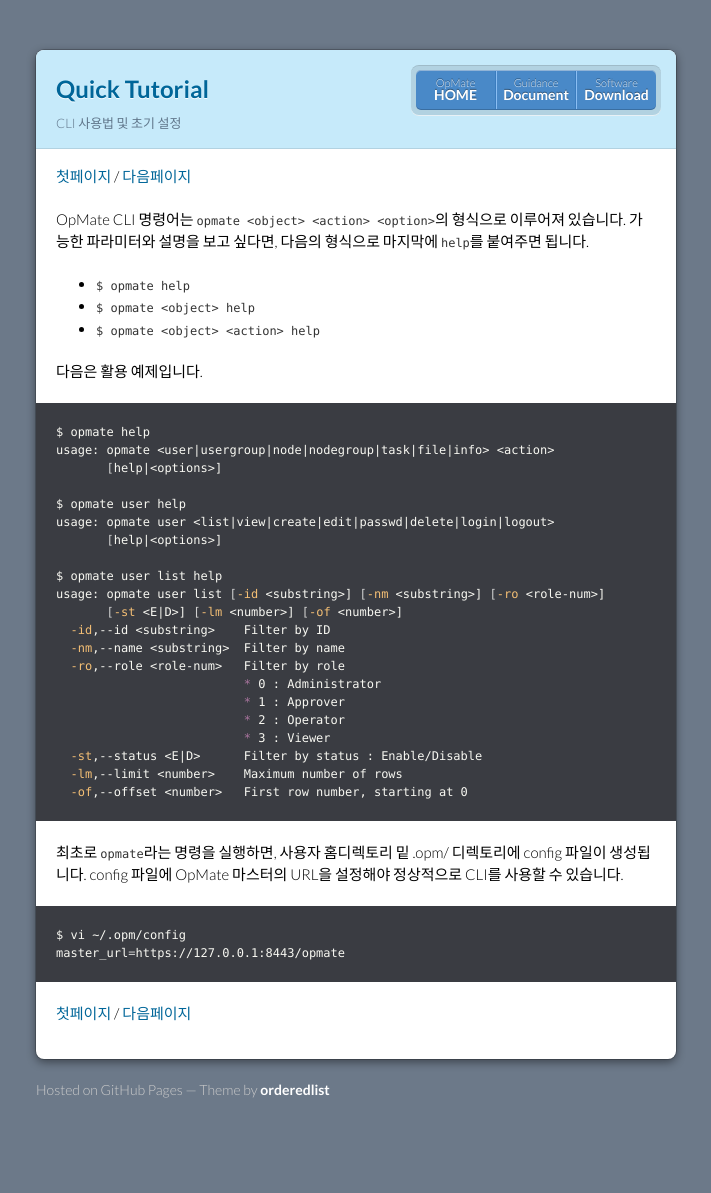
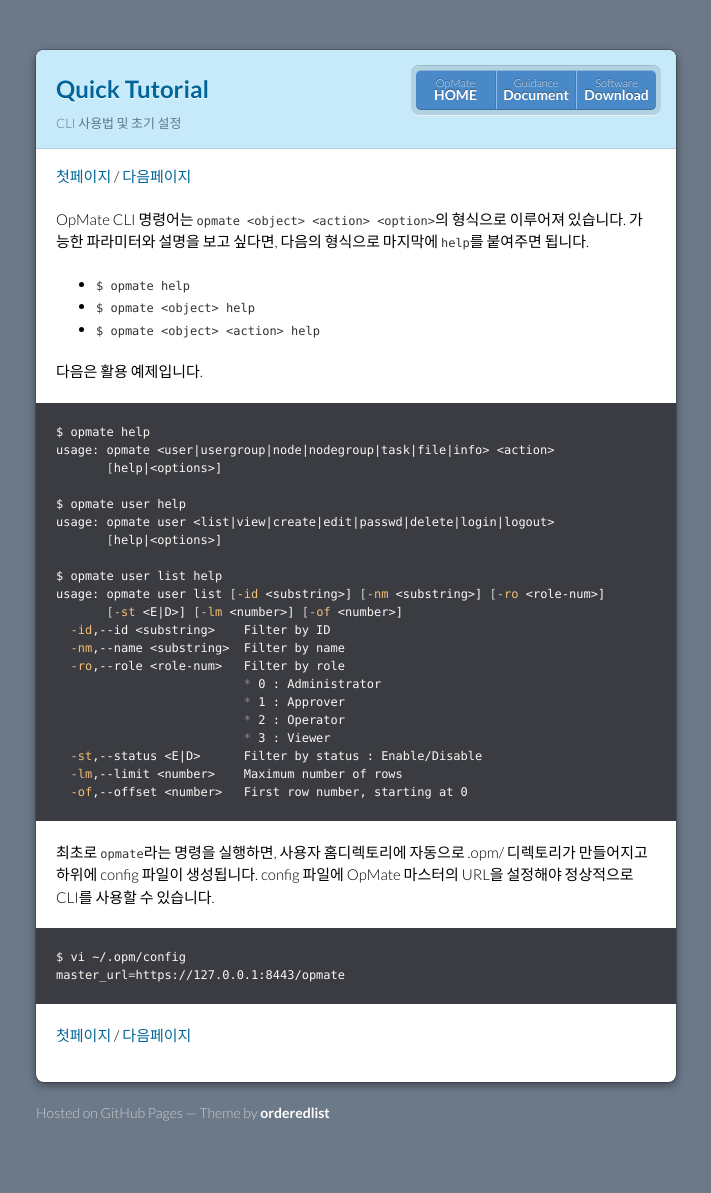
Before and after one commit to opmate/opmate.github.io, a Jekyll site: the page built from document/QuickTutorial1.md, in a window 1280 px wide. Shown: the whole page, without its empty margins (284-995 px from the left). Built offline with Jekyll 4.4.1, drawn with Linux system fonts in a browser that asks for light colours; our own code applies the rules of GitHub Pages for plain Markdown files; a script that is not in the unit is left out; the repository's description, which GitHub fills in, is left out; before the commit the page ends 1170 px from its top, so only the background shows below that.

Commit message:
Update QuickTutorial1.md

````diff
--- a/document/QuickTutorial1.md
+++ b/document/QuickTutorial1.md
@@ -37,7 +37,7 @@
   -of,--offset <number>   First row number, starting at 0
 ```
 
-최초로 `opmate`라는 명령을 실행하면, 사용자 홈디렉토리 밑 .opm/ 디렉토리에 config 파일이 생성됩니다. config 파일에 OpMate 마스터의 URL을 설정해야 정상적으로 CLI를 사용할 수 있습니다.
+최초로 `opmate`라는 명령을 실행하면, 사용자 홈디렉토리에 자동으로 .opm/ 디렉토리가 만들어지고 하위에 config 파일이 생성됩니다. config 파일에 OpMate 마스터의 URL을 설정해야 정상적으로 CLI를 사용할 수 있습니다.
 
 ```sh
 $ vi ~/.opm/config
````
